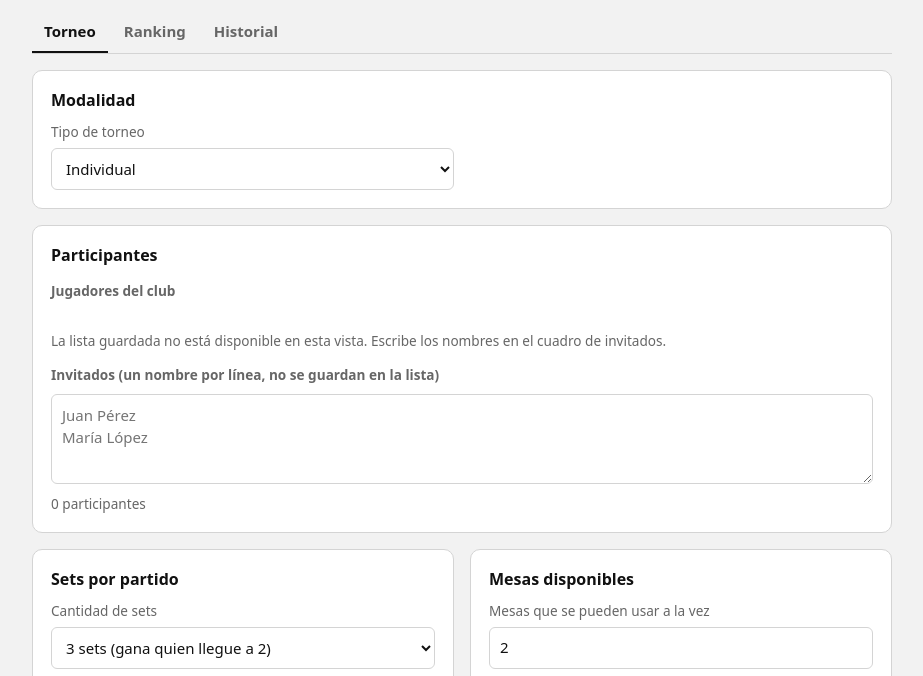
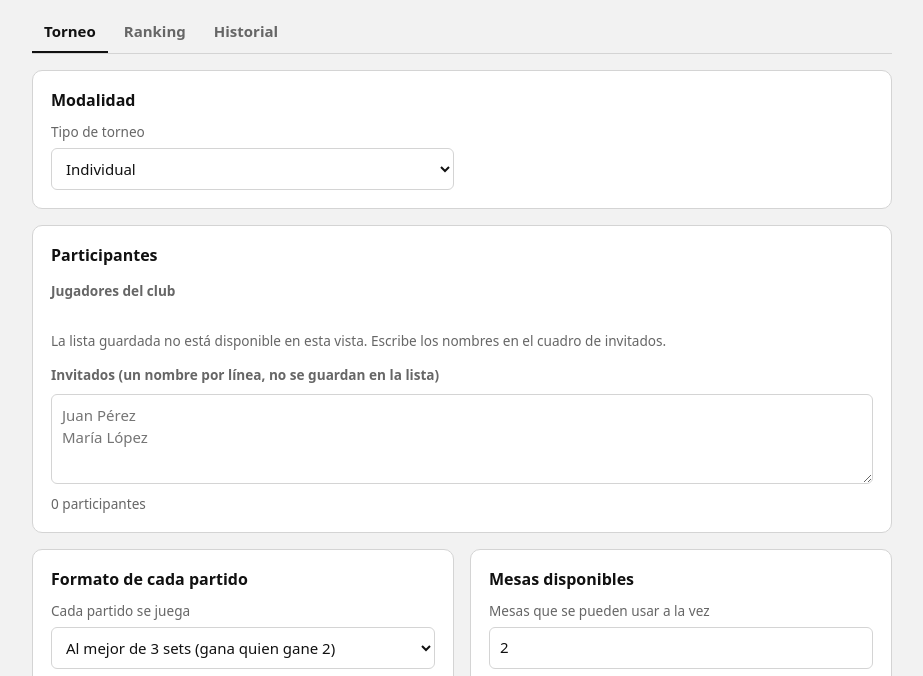
Before and after one commit to luisyarascatovar-tech/Torneo-tenis-mesa, a plain HTML site: page index.html in a window 1280 px wide. Shown: the part 99-775 px from the top of the page, without its empty margins (178-1101 px from the left). Drawn offline with Linux system fonts and the light colour scheme.

Commit message:
Add files via upload

```diff
--- a/index.html
+++ b/index.html
@@ -245,14 +245,14 @@ body.proj td{padding:10px 8px}
 
       <div class="grid2">
         <section class="card">
-          <h2>Sets por partido</h2>
+          <h2>Formato de cada partido</h2>
           <div class="field">
-            <label for="sets" id="setsLabel">Cantidad de sets</label>
+            <label for="sets" id="setsLabel">Cada partido se juega</label>
             <select id="sets">
-              <option value="1">1 set</option>
-              <option value="3" selected>3 sets (gana quien llegue a 2)</option>
-              <option value="5">5 sets (gana quien llegue a 3)</option>
-              <option value="7">7 sets (gana quien llegue a 4)</option>
+              <option value="1">A 1 set</option>
+              <option value="3" selected>Al mejor de 3 sets (gana quien gane 2)</option>
+              <option value="5">Al mejor de 5 sets (gana quien gane 3)</option>
+              <option value="7">Al mejor de 7 sets (gana quien gane 4)</option>
             </select>
           </div>
           <div class="field">
@@ -532,7 +532,7 @@ const FB = 'https://www.gstatic.com/firebasejs/10.12.2/';
     const p = isPairs(), ser = p && fmtSel.value !== 'dobles';
     $('formatField').hidden = !p;
     $('pairsCard').hidden = !p;
-    $('setsLabel').textContent = ser ? 'Sets de cada partido de la serie' : 'Cantidad de sets';
+    $('setsLabel').textContent = ser ? 'Cada partido de la serie se juega' : 'Cada partido se juega';
     $('modeLabel').textContent = ser ? '¿Cómo quieres anotar cada partido de la serie?' : '¿Cómo quieres anotar los resultados?';
     renderPairs();
   }
@@ -662,6 +662,7 @@ const FB = 'https://www.gstatic.com/firebasejs/10.12.2/';
 
   /* ---------- Resultados ---------- */
   const need = t => Math.floor(t.sets / 2) + 1;
+  const bestOf = n => n === 1 ? 'a 1 set' : 'al mejor de ' + n + ' sets';
   const rawRes = (t, i) => (t.results || {})[i] || (t.results || {})[String(i)] || {};
   const cleanGame = g => ({w: g && (g.w === 0 || g.w === 1) ? g.w : null, s: g && Array.isArray(g.s) ? g.s.slice() : []});
 
@@ -760,9 +761,9 @@ const FB = 'https://www.gstatic.com/firebasejs/10.12.2/';
     const pairs = t.kind === 'parejas';
     const items = pairs
       ? [['Modalidad', 'Parejas · ' + (FORMAT_LABEL[t.format] || 'Dobles')], ['Parejas', t.teams.length], [seriesOf(t) ? 'Series' : 'Partidos', t.matches.length], ['Jugados', played],
-         ['Rondas', t.rounds.length], ['Turnos', t.turns], ['Mesas', t.tables], ['Sets por partido', t.sets]]
+         ['Rondas', t.rounds.length], ['Turnos', t.turns], ['Mesas', t.tables], ['Cada partido', bestOf(t.sets)]]
       : [['Jugadores', t.players.length], ['Partidos', t.matches.length], ['Jugados', played],
-         ['Rondas', t.rounds.length], ['Turnos', t.turns], ['Mesas', t.tables], ['Sets por partido', t.sets]];
+         ['Rondas', t.rounds.length], ['Turnos', t.turns], ['Mesas', t.tables], ['Cada partido', bestOf(t.sets)]];
     for (const [k, v] of items){ const c = el('span', 'chip'); c.append(k + ': '); c.append(el('b', null, String(v))); box.append(c); }
     const sb = $('saveTour');
     sb.disabled = !!t.savedId || !S.db;
@@ -1182,7 +1183,7 @@ const FB = 'https://www.gstatic.com/firebasejs/10.12.2/';
       const tw = el('div', 'tablewrap'), tb = el('table');
       buildTable(tb, h.standings || [], {scores: h.mode === 'scores', series: hs, pairs: hp});
       tw.append(tb); body.append(tw);
-      body.append(el('p', 'legend', (h.sets === 1 ? '1 set' : h.sets + ' sets') + ' por partido · ' + (h.mode === 'scores' ? 'con marcadores' : 'resultado final') + ' · ' + h.tables + (h.tables === 1 ? ' mesa' : ' mesas')));
+      body.append(el('p', 'legend', 'Partidos ' + bestOf(h.sets) + ' · ' + (h.mode === 'scores' ? 'con marcadores' : 'resultado final') + ' · ' + h.tables + (h.tables === 1 ? ' mesa' : ' mesas')));
       d.append(body);
       const item = el('div', 'hitem');
       item.append(d);
```
